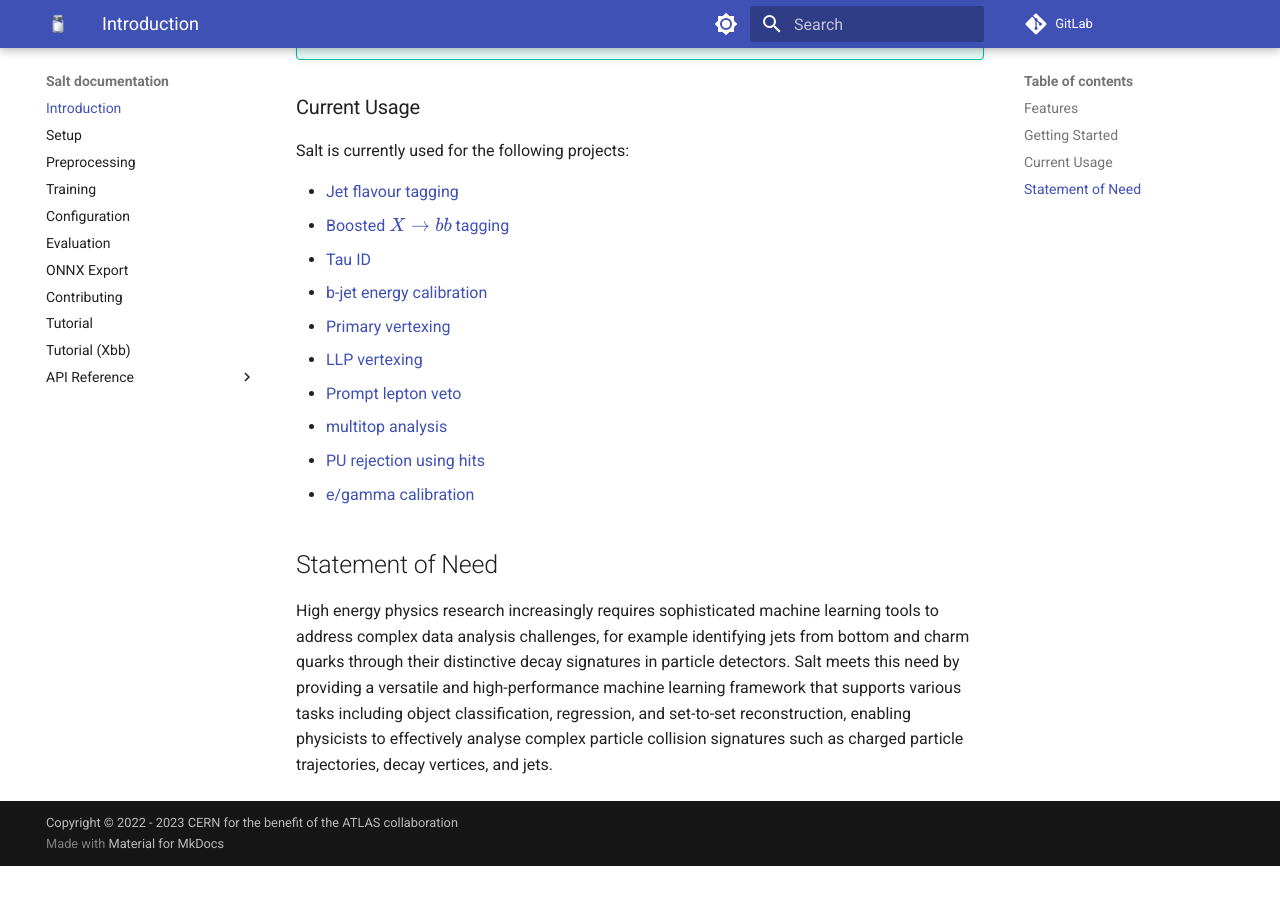
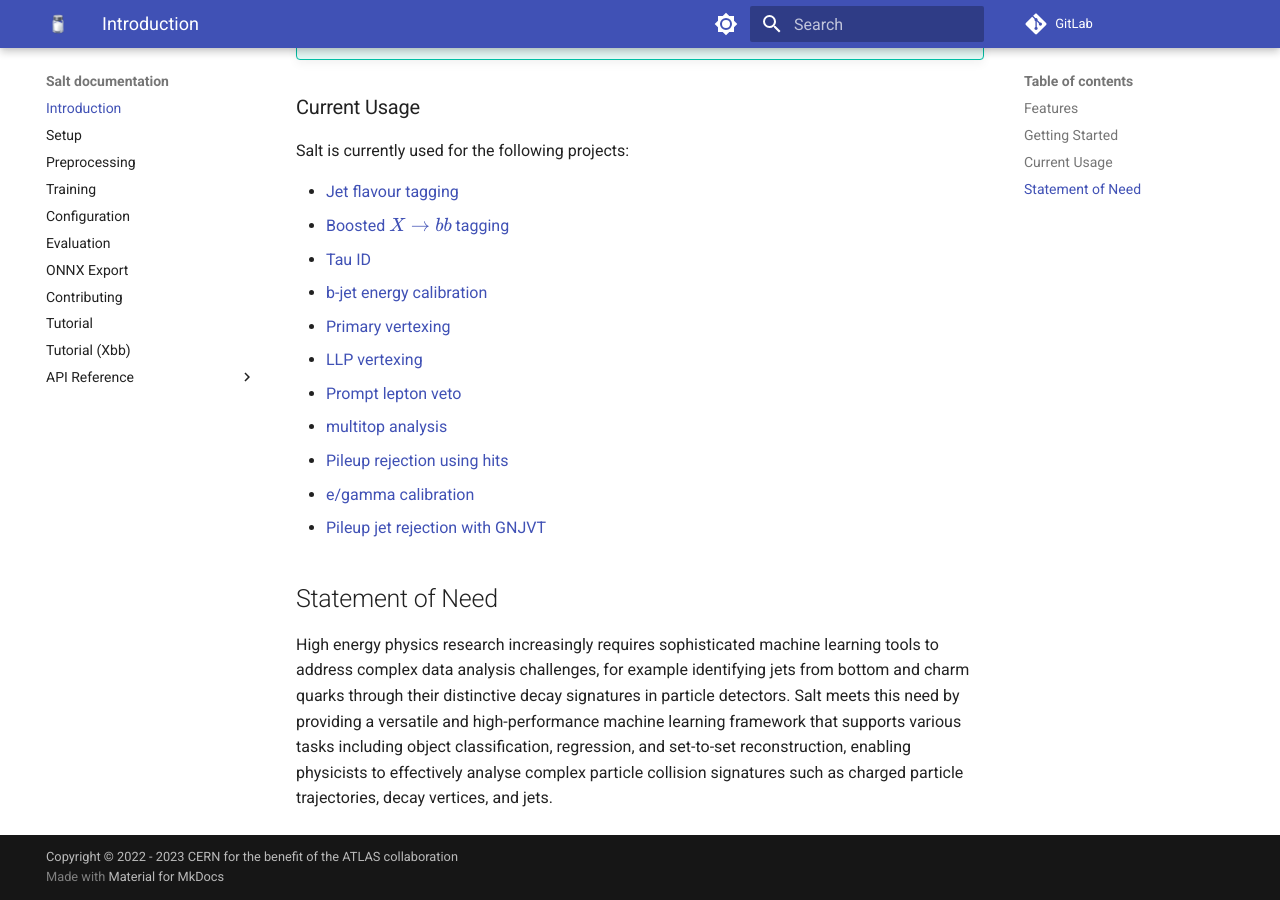
Before and after one commit to umami-hep/salt, an MkDocs documentation site: the page built from docs/index.md, in a window 1280 px wide and 900 px high, scrolled down 1049 px. Built offline with MkDocs 1.6.1 and Material for MkDocs 9.7.7, drawn with Linux system fonts in a browser that asks for light colours; formulas are drawn with MathJax 3; before the commit the page ends 1915 px from its top, so only the background shows below that.

Commit message:
Update index.md

```diff
--- a/docs/index.md
+++ b/docs/index.md
@@ -43,8 +43,9 @@ Salt is currently used for the following projects:
 - [LLP vertexing](https://indico.cern.ch/event/1311519/timetable/?view=standard#25-leveraging-the-ftag-softwar)
 - [Prompt lepton veto](https://indico.cern.ch/event/1341494/contributions/5647850/attachments/2742923/4771964/PLIV_ftagTPLT_20231030_pgadow.pdf)
 - [multitop analysis](https://indico.cern.ch/event/1344154/contributions/5657769/subcontributions/452377/attachments/2754554/4795867/metsai_20231115.pdf)
-- [PU rejection using hits](https://its.cern.ch/jira/browse/ATR-28390)
+- [Pileup rejection using hits](https://its.cern.ch/jira/browse/ATR-28390)
 - [e/gamma calibration](https://atlas.web.cern.ch/Atlas/GROUPS/PHYSICS/PLOTS/EGAM-2023-01/)
+- [Pileup jet rejection with GNJVT](https://indico.cern.ch/event/1465013/contributions/6168106/attachments/2962190/5210357/GN-JVT%20Nov%206th%202024.pdf)
 
 
 ## Statement of Need
```
